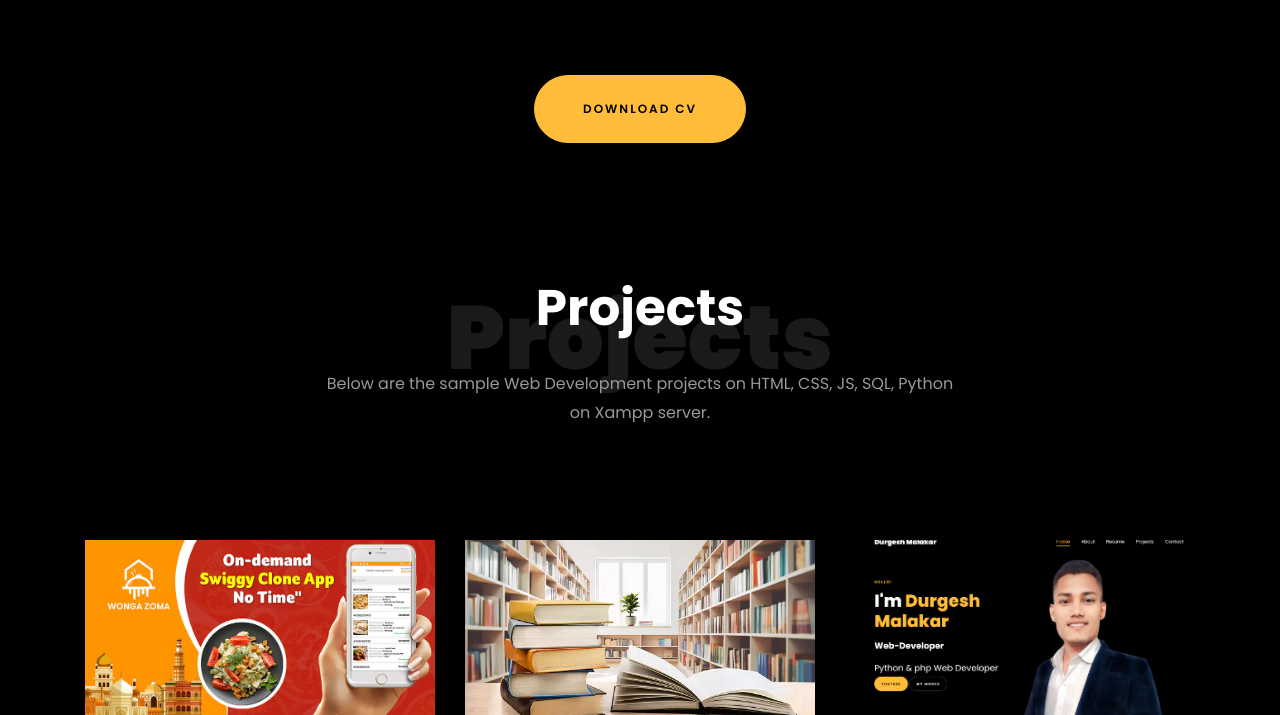
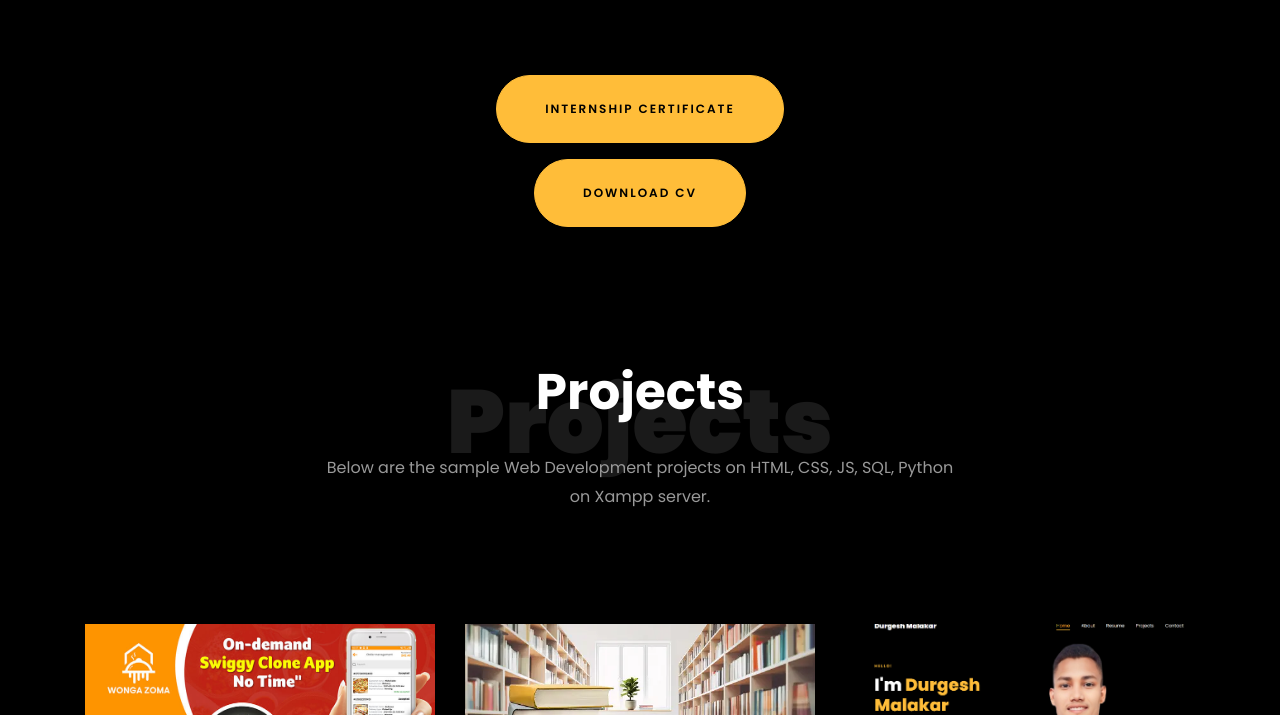
Before and after one commit to DURGESHMALAKAR/DURGESHMALAKAR.github.io, a plain HTML site: page index.html in a window 1280 px wide. Shown: the part 3204-3919 px from the top of the page. Drawn offline with Linux system fonts and the light colour scheme; files whose address does not match are found by name.

Commit message:
Update index.html

```diff
--- a/index.html
+++ b/index.html
@@ -400,7 +400,8 @@
 
     		<div class="row justify-content-center mt-5">
     			<div class="col-md-6 text-center ftco-animate">
-    				<p><a href="https://drive.google.com/file/d/1WnaEzaBSslfnkAUTstEvLBouafyNbBiC/view?usp=sharing" class="btn btn-primary py-4 px-5">Download CV</a></p>
+    				<p><a href="https://drive.google.com/file/d/1sIUzYhk4glK8ZAwD37sV8b8qfq3a6feP/view?usp=drive_link" class="btn btn-primary py-4 px-5">Internship Certificate</a></p>
+				<p><a href="https://drive.google.com/file/d/1WnaEzaBSslfnkAUTstEvLBouafyNbBiC/view?usp=sharing" class="btn btn-primary py-4 px-5">Download CV</a></p>
     			</div>
     		</div>
     	</div>
```
